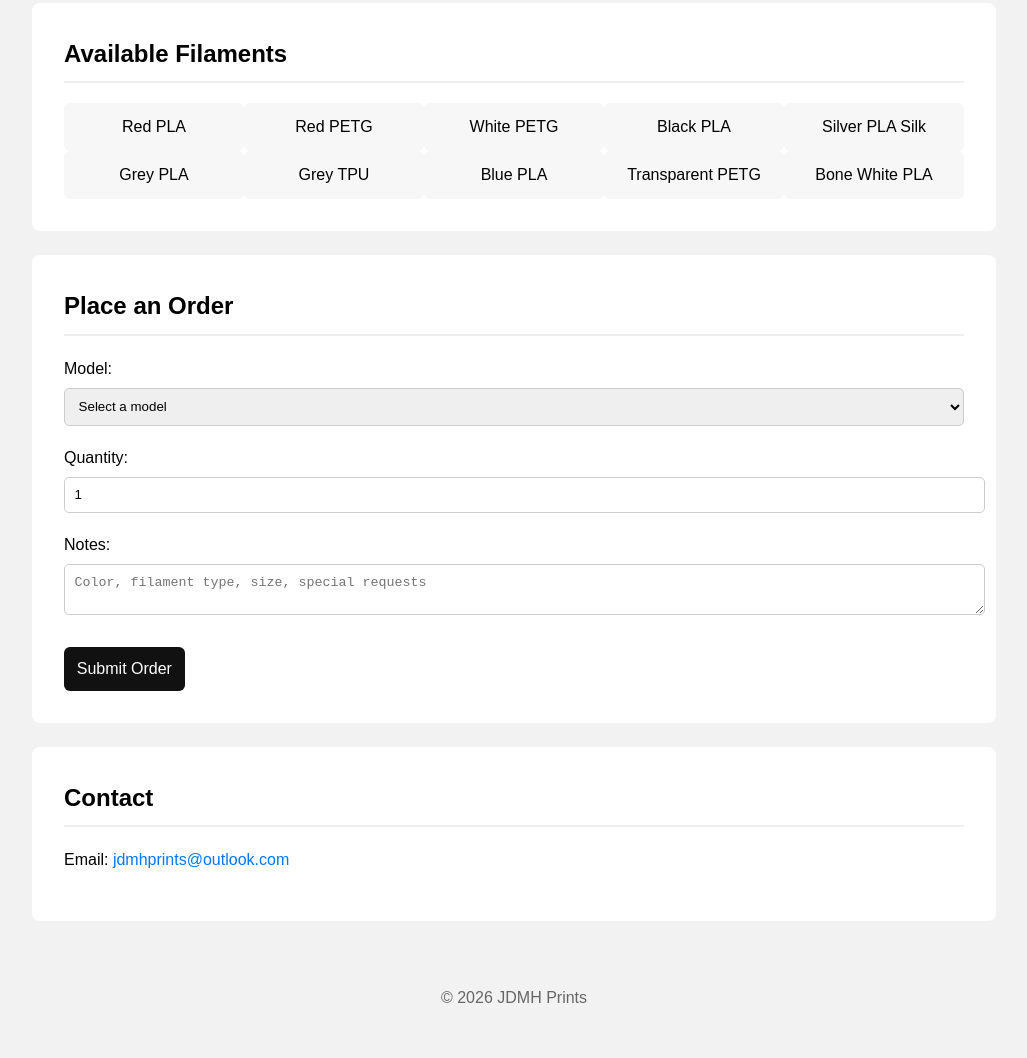
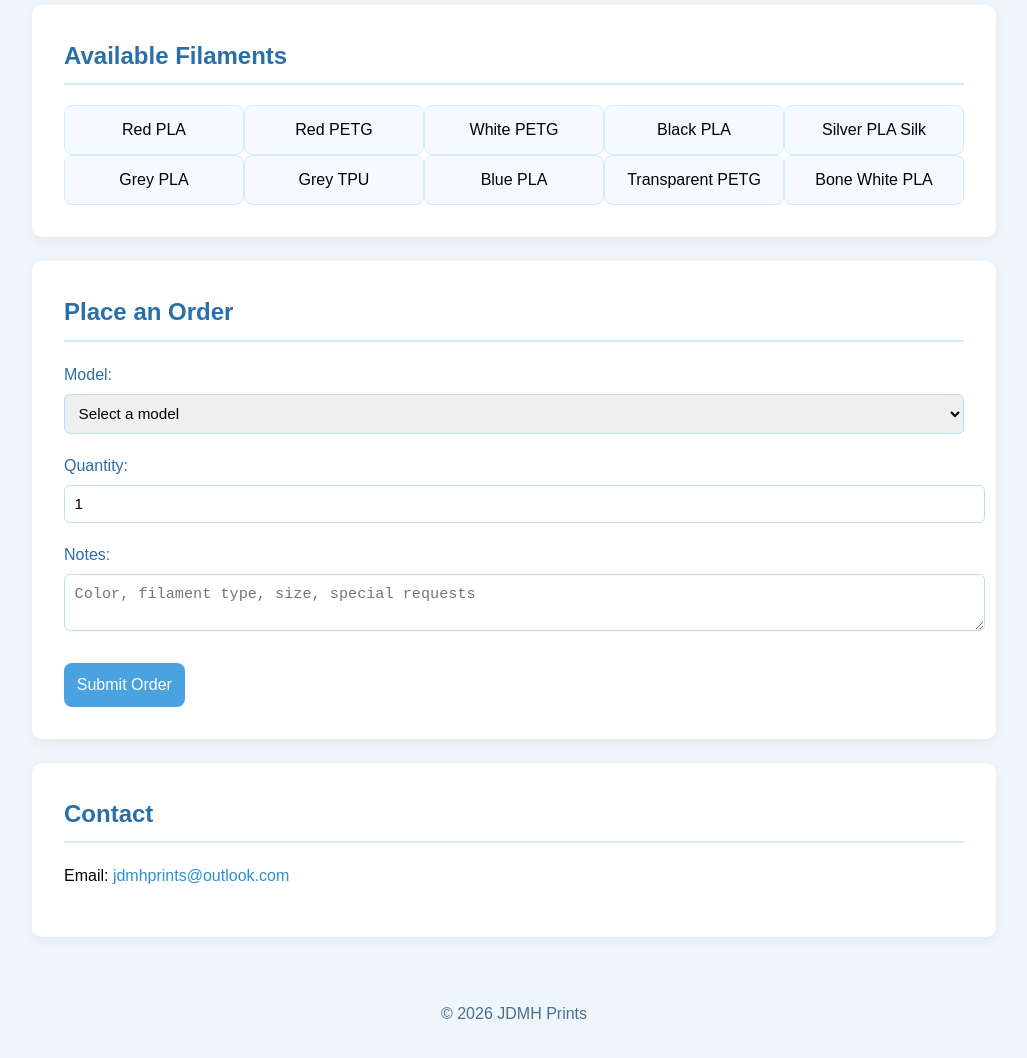
Before and after one commit to jdmhprints-source/JoMa-Prints, a plain HTML site: page index.html in a window 1280 px wide. Shown: the part 722-1780 px from the top of the page, without its empty margins (126-1153 px from the left). Drawn offline with Linux system fonts and the light colour scheme.

Commit message:
Update style.css

```diff
--- a/style.css
+++ b/style.css
@@ -1,31 +1,37 @@
 body {
   font-family: Arial, sans-serif;
-  background: #f2f2f2;
+  background: #eef6fb; /* very light blue background */
   margin: 0;
   line-height: 1.6;
 }
 
+/* Header / Hero */
 header {
-  background: linear-gradient(135deg, #111, #333);
+  background: linear-gradient(135deg, #6ec1ff, #4aa3e0);
   color: white;
   padding: 3rem 1.5rem;
   text-align: center;
 }
 
+/* Main sections */
 section {
   background: white;
   margin: 1.5rem auto;
   padding: 2rem;
   max-width: 900px;
-  border-radius: 8px;
+  border-radius: 10px;
+  box-shadow: 0 4px 12px rgba(0, 0, 0, 0.05);
 }
 
+/* Headings */
 h2 {
   margin-top: 0;
-  border-bottom: 2px solid #eee;
+  color: #2b6fa8;
+  border-bottom: 2px solid #d6ebf9;
   padding-bottom: 0.5rem;
 }
 
+/* Model + filament lists */
 .model-list,
 .filament-list {
   display: grid;
@@ -37,56 +43,68 @@ h2 {
 
 .model-list li,
 .filament-list li {
-  background: #f7f7f7;
+  background: #f4faff;
   padding: 0.7rem;
-  border-radius: 6px;
+  border-radius: 8px;
   text-align: center;
   font-weight: 500;
+  border: 1px solid #d6ebf9;
 }
 
+/* Form */
 label {
   display: block;
   margin-top: 1.2rem;
+  color: #2b6fa8;
 }
 
 input, select, textarea {
   width: 100%;
   padding: 0.6rem;
   margin-top: 0.4rem;
-  border-radius: 5px;
-  border: 1px solid #ccc;
+  border-radius: 6px;
+  border: 1px solid #bcdff5;
+  font-size: 0.95rem;
 }
 
-textarea {
-  resize: vertical;
+input:focus,
+select:focus,
+textarea:focus {
+  outline: none;
+  border-color: #4aa3e0;
 }
 
+/* Button */
 button {
   margin-top: 1.5rem;
   padding: 0.8rem;
   font-size: 1rem;
-  background: #111;
+  background: #4aa3e0;
   color: white;
   border: none;
-  border-radius: 6px;
+  border-radius: 8px;
   cursor: pointer;
+  transition: background 0.2s ease;
 }
 
 button:hover {
-  background: #333;
+  background: #2b8fd6;
 }
 
+/* Links */
 a {
-  color: #0077ff;
+  color: #2b8fd6;
   text-decoration: none;
+  font-weight: 500;
 }
 
 a:hover {
   text-decoration: underline;
 }
 
+/* Footer */
 footer {
   text-align: center;
   padding: 1.5rem;
-  color: #666;
+  color: #4a6f8a;
 }
```
